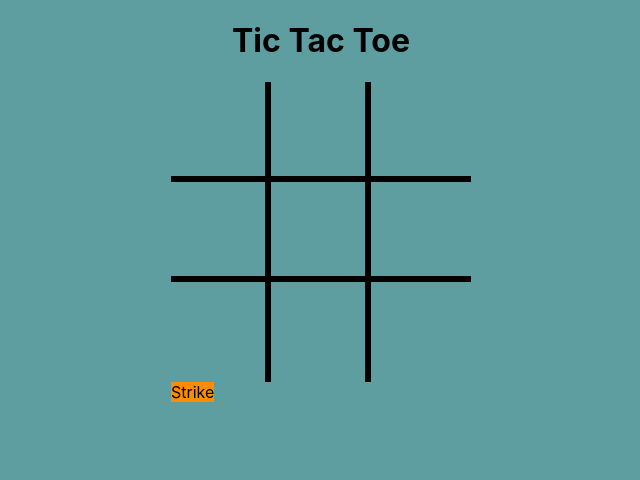
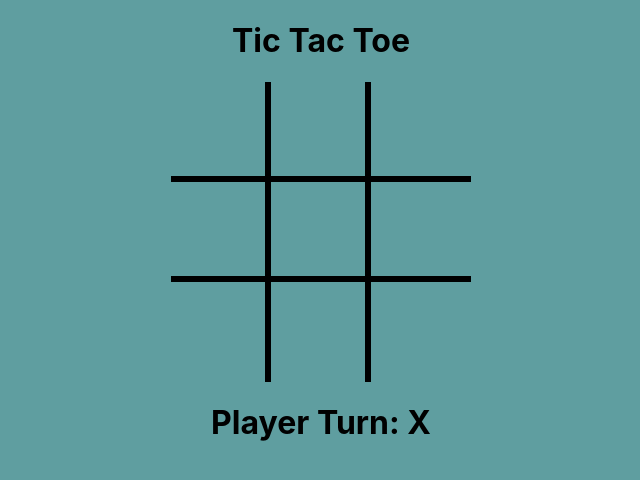
Before and after one commit to chrisjohnson2134/React_Games, a React (Create React App) app: page / in a window 1280 px wide. Shown: the top 480 px of the page, without its empty margins (319-959 px from the left). Built offline with nearby package versions, Linux system fonts and the light colour scheme.

Commit message:
Updated Game, added winner logic to display the winner and who's turn it is.

```diff
--- a/src/App.js
+++ b/src/App.js
@@ -1,5 +1,5 @@
 import './App.css';
-import TicTacToe from './Components/TicTacToe';
+import TicTacToe from './Components/TicTacToe.tsx';
 
 function App() {
   return (
--- a/src/Components/Board.jsx
+++ b/src/Components/Board.jsx
@@ -16,8 +16,9 @@ function Board({tiles, onTileClick, playerTurn, strikeClass}) {
             <Tile value={tiles[6]} onClick={() => onTileClick(6)} playerTurn={playerTurn} className='border-right'/>
             <Tile value={tiles[7]} onClick={() => onTileClick(7)} playerTurn={playerTurn} className='border-right'/>
             <Tile value={tiles[8]} onClick={() => onTileClick(8)} playerTurn={playerTurn} className=''/>
+            <Strike strikeClass={strikeClass}/>
+
             </div>
-            <Strike strikeClass={strikeClass}/>
         </>
     );
 }
--- a/src/Components/Strike.jsx
+++ b/src/Components/Strike.jsx
@@ -1,7 +1,6 @@
 function Strike({strikeClass}) {
     return (
         <div className={`strike ${strikeClass}`}>
-            Strike
         </div>
      );
 }
--- a/src/Components/TicTacToe.jsx
+++ /dev/null
@@ -1,64 +0,0 @@
-import { useState, useEffect } from "react";
-import Board from "./Board";
-
-const PLAYER_X = "X";
-const PLAYER_O = "O";
-
-function TicTacToe(){
-    const [tiles, setTiles] = useState(Array(9).fill(null));
-    const [playerTurn, setPlayterTurn] = useState(PLAYER_X);
-    const [strikeClass, setStrikeClass] = useState();
-
-    useEffect(() => {
-        CheckWin();
-    }, [tiles])
-
-    const handleTileClick = (index) => {
-        if(tiles[index] !== null){
-            return;
-        }
-
-        const newTiles = [...tiles];
-        newTiles[index] = playerTurn;
-        setTiles(newTiles);
-
-        if(playerTurn === PLAYER_X){
-            setPlayterTurn(PLAYER_O);
-        }else{
-            setPlayterTurn(PLAYER_X);
-        }
-    };
-
-    function CheckWin(){
-
-        const winConditions = [
-            {combo: [0,1,2], strikeClass: "strike-row-1"},
-            {combo: [3,4,5], strikeClass: "strike-row-2"},
-            {combo: [6,7,8], strikeClass: "strike-row-3"},
-            {combo: [0,3,6], strikeClass: "strike-column-1"},
-            {combo: [1,4,7], strikeClass: "strike-column-2"},
-            {combo: [2,5,8], strikeClass: "strike-column-3"},
-            {combo: [0,4,8], strikeClass: "strike-diagonal-1"},
-            {combo: [2,4,6], strikeClass: "strike-diagonal-2"},
-        ];
-
-        for (let i = 0; i < winConditions.length; i++) {
-            const condition = winConditions[i];
-            const [a,b,c] = condition.combo;
-            if (tiles[a] === playerTurn &&
-                tiles[b] === playerTurn &&
-                tiles[c] === playerTurn) {
-                    setStrikeClass(condition.strikeClass);
-            }
-        }
-    }
-
-    return(
-        <div>
-            <h1>Tic Tac Toe</h1>
-            <Board playerTurn={playerTurn} tiles={tiles} onTileClick={handleTileClick} strikeClass={strikeClass}/>
-        </div>
-    );
-}
-
-export default TicTacToe;
--- /dev/null
+++ b/src/Components/TicTacToe.tsx
@@ -0,0 +1,80 @@
+import { useState, useEffect } from "react";
+import Board from "./Board";
+
+type Tile = string | null;
+type Player = "X" | "O";
+const PLAYER_X: Player = "X";
+const PLAYER_O: Player = "O";
+
+function TicTacToe(){
+    const [tiles, setTiles] = useState<Array<Tile>>(Array(9).fill(null));
+    const [playerTurn, setPlayerTurn] = useState<Player>(PLAYER_X);
+    const [strikeClass, setStrikeClass] = useState<string | undefined>();
+    const [winningPlayer, setWinningPlayer] = useState<Player | undefined>();
+
+    const handleTileClick = (index: number): void => {
+        if(tiles[index] !== null){
+            return;
+        }
+
+        const newTiles = [...tiles];
+        newTiles[index] = playerTurn;
+        setTiles(newTiles);
+
+        if(!CheckWin(newTiles)){
+            if(playerTurn === PLAYER_X){
+                setPlayerTurn(PLAYER_O);
+            }else{
+                setPlayerTurn(PLAYER_X);
+            }
+        }
+        else{
+            setWinningPlayer(playerTurn)
+        }
+    };
+
+    function CheckWin(tilesArr:Tile[]): boolean {
+        const winConditions = [
+            {combo: [0,1,2], strikeClass: "strike-row-1"},
+            {combo: [3,4,5], strikeClass: "strike-row-2"},
+            {combo: [6,7,8], strikeClass: "strike-row-3"},
+            {combo: [0,3,6], strikeClass: "strike-column-1"},
+            {combo: [1,4,7], strikeClass: "strike-column-2"},
+            {combo: [2,5,8], strikeClass: "strike-column-3"},
+            {combo: [0,4,8], strikeClass: "strike-diagonal-1"},
+            {combo: [2,4,6], strikeClass: "strike-diagonal-2"},
+        ];
+
+        for (let i = 0; i < winConditions.length; i++) {
+            const condition = winConditions[i];
+            const [a,b,c] = condition.combo;
+            if (tilesArr[a] === playerTurn &&
+                tilesArr[b] === playerTurn &&
+                tilesArr[c] === playerTurn) {
+                    setStrikeClass(condition.strikeClass);
+                    setWinningPlayer(playerTurn);
+                    console.log("win");
+                    return true;
+            }
+        }
+
+        return false;
+    }
+
+        return(
+        <div>
+            <h1>Tic Tac Toe</h1>
+            <Board playerTurn={playerTurn} tiles={tiles} onTileClick={handleTileClick} strikeClass={strikeClass}/>
+
+                {winningPlayer ? (
+                    <h1>Winning Player is: {winningPlayer} !</h1>
+                ) :
+                (
+                <h1>Player Turn: {playerTurn}</h1>
+                )}
+
+        </div>
+    );
+}
+
+export default TicTacToe;
```
